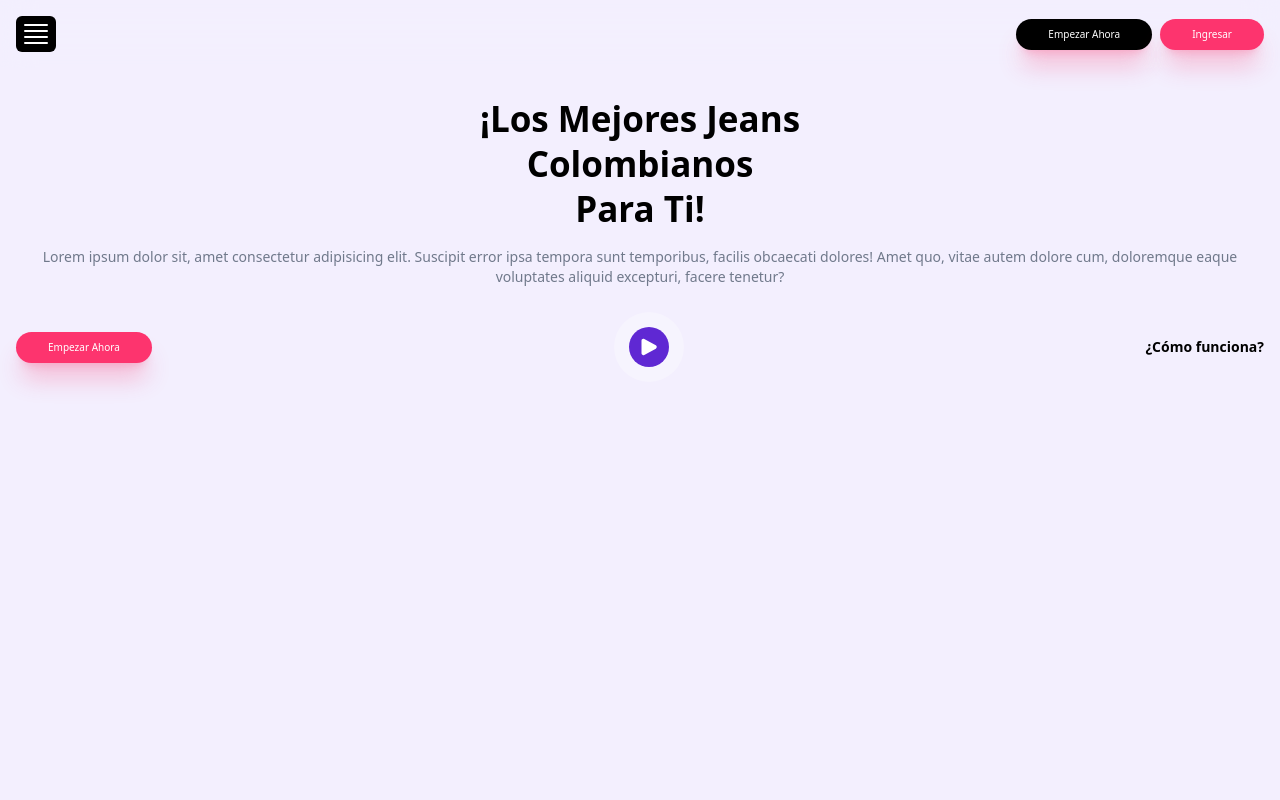
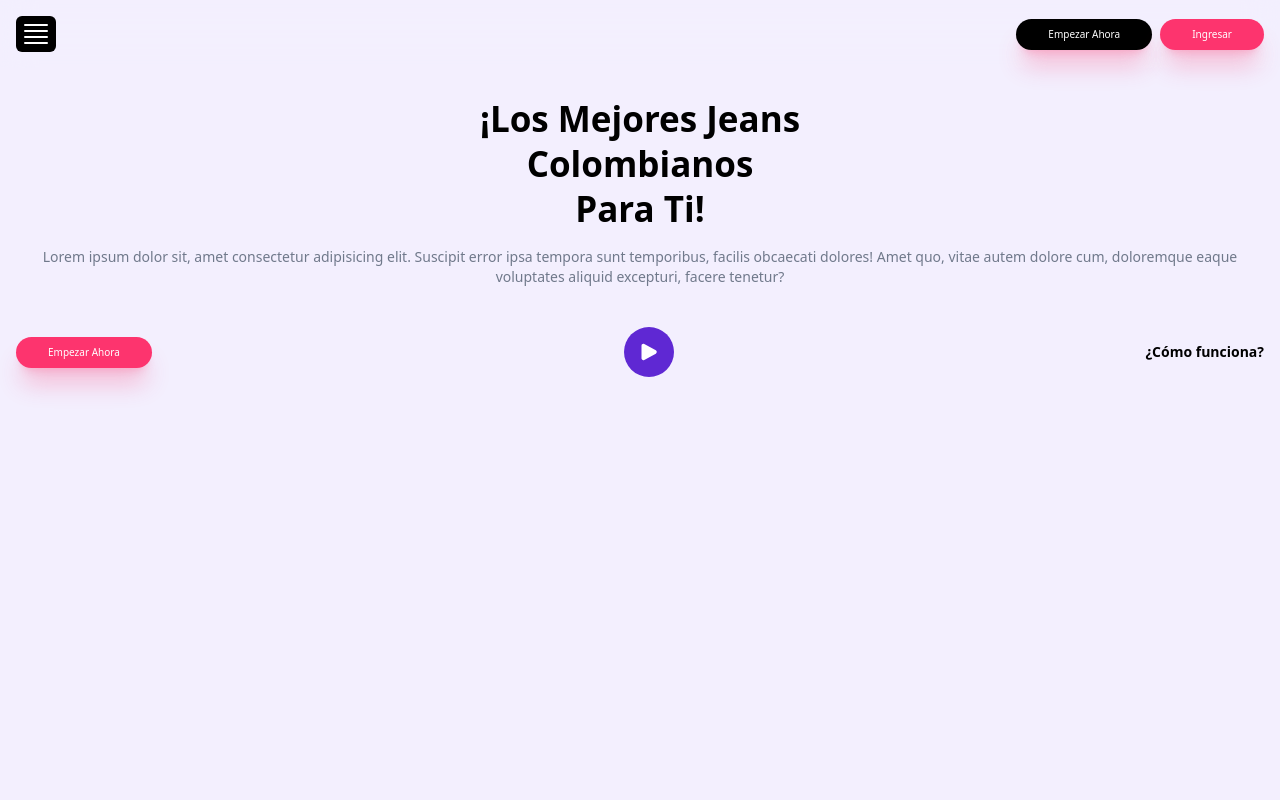
Before and after one commit to jzambrano12/landing-nye, a React (Vite) app: page / in a window 1280 px wide. Shown: the top 800 px of the page. Built offline with nearby package versions, Linux system fonts and the light colour scheme.

Commit message:
Play button animation fixed

```diff
--- a/src/components/molecules/Navbar/index.jsx
+++ b/src/components/molecules/Navbar/index.jsx
@@ -4,12 +4,12 @@ export const Navbar = () => {
   return (
     <div className="fixed top-0 bg-[#f3effe]/70 p-4 flex w-full items-center justify-between z-20 backdrop-blur-lg">
       <div className="flex flex-1">
-        <div className="flex flex-col items-center justify-between p-2 gap-1 w-10 bg-black rounded-md">
+        <button className="flex flex-col items-center justify-between p-2 gap-1 w-10 bg-black rounded-md">
           <div className="w-full h-[2px] bg-white rounded-sm" />
           <div className="w-full h-[2px] bg-white rounded-sm" />
           <div className="w-full h-[2px] bg-white rounded-sm" />
           <div className="w-full h-[2px] bg-white rounded-sm" />
-        </div>
+        </button>
       </div>
 
       <div className="flex gap-2">
--- a/src/components/organisms/Hero/index.jsx
+++ b/src/components/organisms/Hero/index.jsx
@@ -21,8 +21,7 @@ export const Hero = () => {
           <Button>Empezar Ahora</Button>
           <div className="flex items-center justify-center relative p-4">
             <div className="absolute w-[50px] h-[50px] bg-white rounded-full animate-ping" />
-            <div className="absolute w-[70px] h-[70px] bg-white/30 rounded-full" />
-            <div className="z-10 flex items-center justify-center p-2 bg-[#5f28d3] rounded-full">
+            <div className="z-10 flex items-center justify-center w-[50px] h-[50px] bg-[#5f28d3] rounded-full">
               <PlayIcon />
             </div>
           </div>
```
